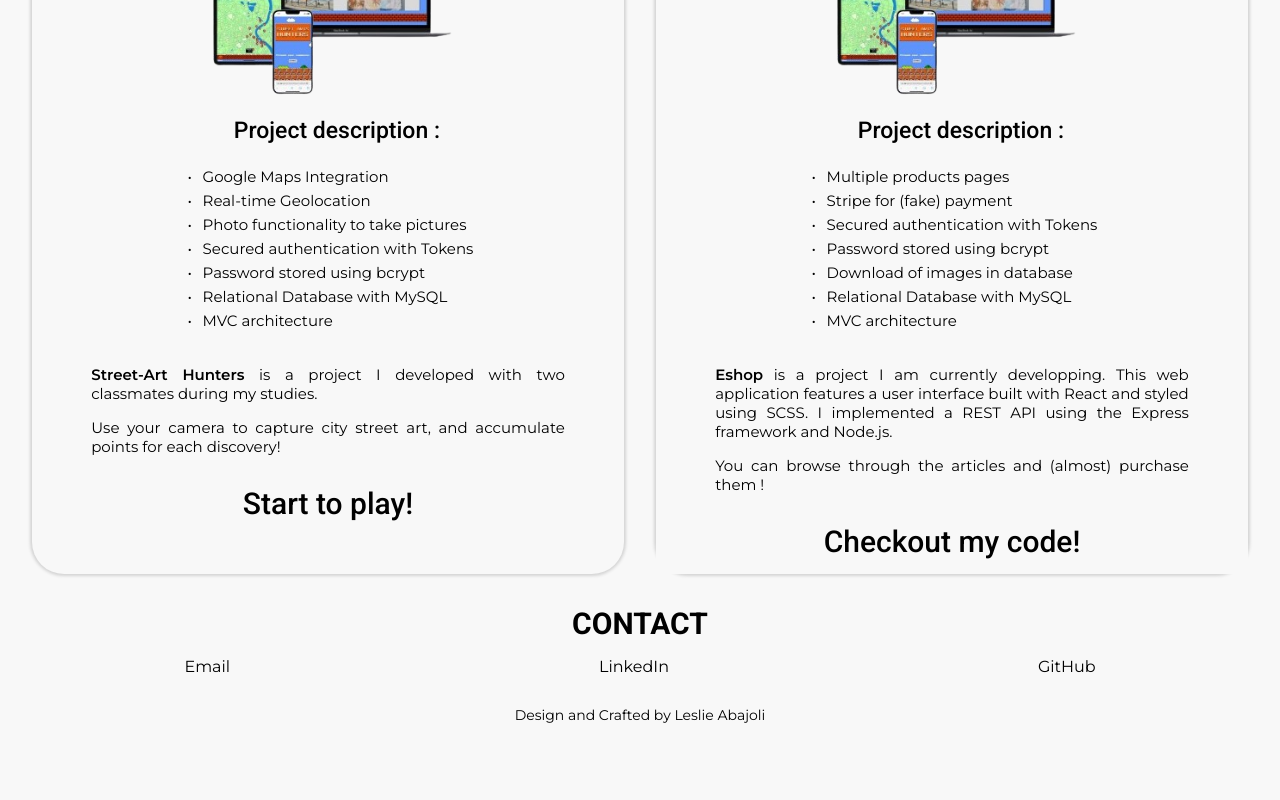
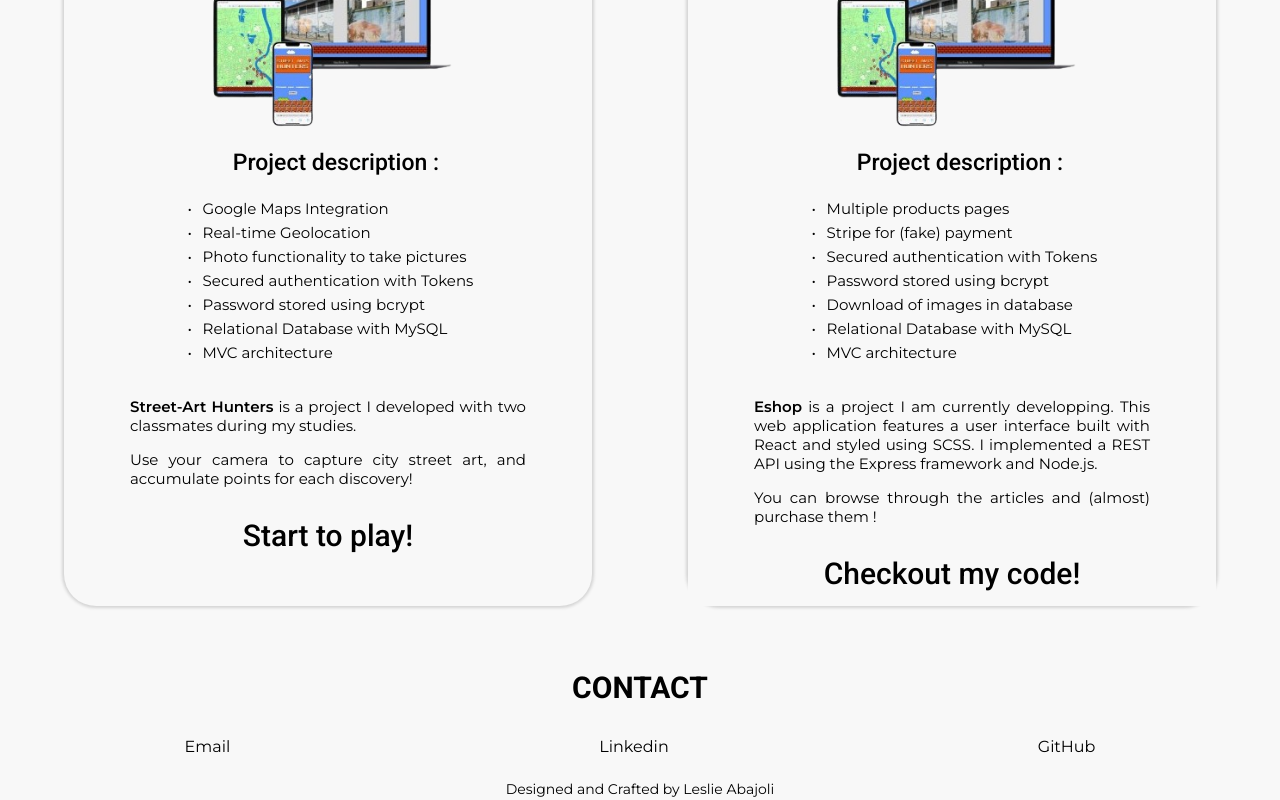
Before and after one commit to LeslieCore34/MyPortfolio, a React (Vite) app in the folder Frontend/: page / in a window 1280 px wide. Shown: the part 1342-2142 px from the top of the page. Before the commit the page ends 2068 px from the top, so only its background shows below. Built offline with nearby package versions, Linux system fonts and the light colour scheme.

Commit message:
added style

```diff
--- a/Frontend/src/components/Contact.jsx
+++ b/Frontend/src/components/Contact.jsx
@@ -3,12 +3,26 @@ export default function Contact() {
     <div className="contact-container" id="section-contact">
       <h1 className="contact-title">CONTACT</h1>
       <div className="contact-details">
-        <p>Email </p>
-        <p>LinkedIn</p>
-        <p>GitHub</p>
+        <a className="contact-link" href="mailto:leslie.abajoli1989@gmail.com">
+          Email
+        </a>
+        <a
+          className="contact-link"
+          target="blank"
+          href="https://www.linkedin.com/in/leslie-abajoli/"
+        >
+          Linkedin
+        </a>
+        <a
+          className="contact-link"
+          target="blank"
+          href="https://github.com/LeslieCore34"
+        >
+          GitHub
+        </a>
       </div>
       <div className="signature">
-        <p>Design and Crafted by Leslie Abajoli</p>
+        <p>Designed and Crafted by Leslie Abajoli</p>
       </div>
     </div>
   );
--- a/Frontend/src/style/main.css
+++ b/Frontend/src/style/main.css
@@ -355,6 +355,7 @@ span {
   font-optical-sizing: auto;
   font-weight: 400;
   font-style: normal;
+  margin-bottom: 10px;
 }
 .contact-container .contact-title {
   font-size: 20px;
@@ -368,8 +369,11 @@ span {
   display: flex;
   flex-direction: row;
   justify-content: space-around;
-  margin-top: 1em;
-  margin-bottom: 1em;
+  margin-top: 2em;
+}
+.contact-container .contact-link {
+  color: black;
+  cursor: pointer;
 }
 .contact-container .signature {
   font-size: 14px;
@@ -509,10 +513,16 @@ span {
     overflow-x: hidden;
   }
   .project-use-description {
-    width: 80%;
+    width: 75%;
+  }
+  .project-container {
+    margin: 3em;
   }
   .functionnalities {
     margin-left: 5%;
+  }
+  .contact-details {
+    margin-bottom: 10px;
   }
 }
 @media screen and (min-width: 900px) {
--- a/Frontend/src/style/main.scss
+++ b/Frontend/src/style/main.scss
@@ -394,6 +394,7 @@ span {
   font-optical-sizing: auto;
   font-weight: 400;
   font-style: normal;
+  margin-bottom: 10px;
 
   .contact-title {
     font-size: 20px;
@@ -408,8 +409,11 @@ span {
     display: flex;
     flex-direction: row;
     justify-content: space-around;
-    margin-top: 1em;
-    margin-bottom: 1em;
+    margin-top: 2em;
+  }
+  .contact-link {
+    color: black;
+    cursor: pointer;
   }
 
   .signature {
@@ -575,11 +579,19 @@ span {
   }
 
   .project-use-description {
-    width: 80%;
+    width: 75%;
+  }
+
+  .project-container {
+    margin: 3em;
   }
 
   .functionnalities {
     margin-left: 5%;
+  }
+
+  .contact-details {
+    margin-bottom: 10px;
   }
 }
 
```
Also changed, not shown: 1 other file (tests, documents, lock files or other folders).
